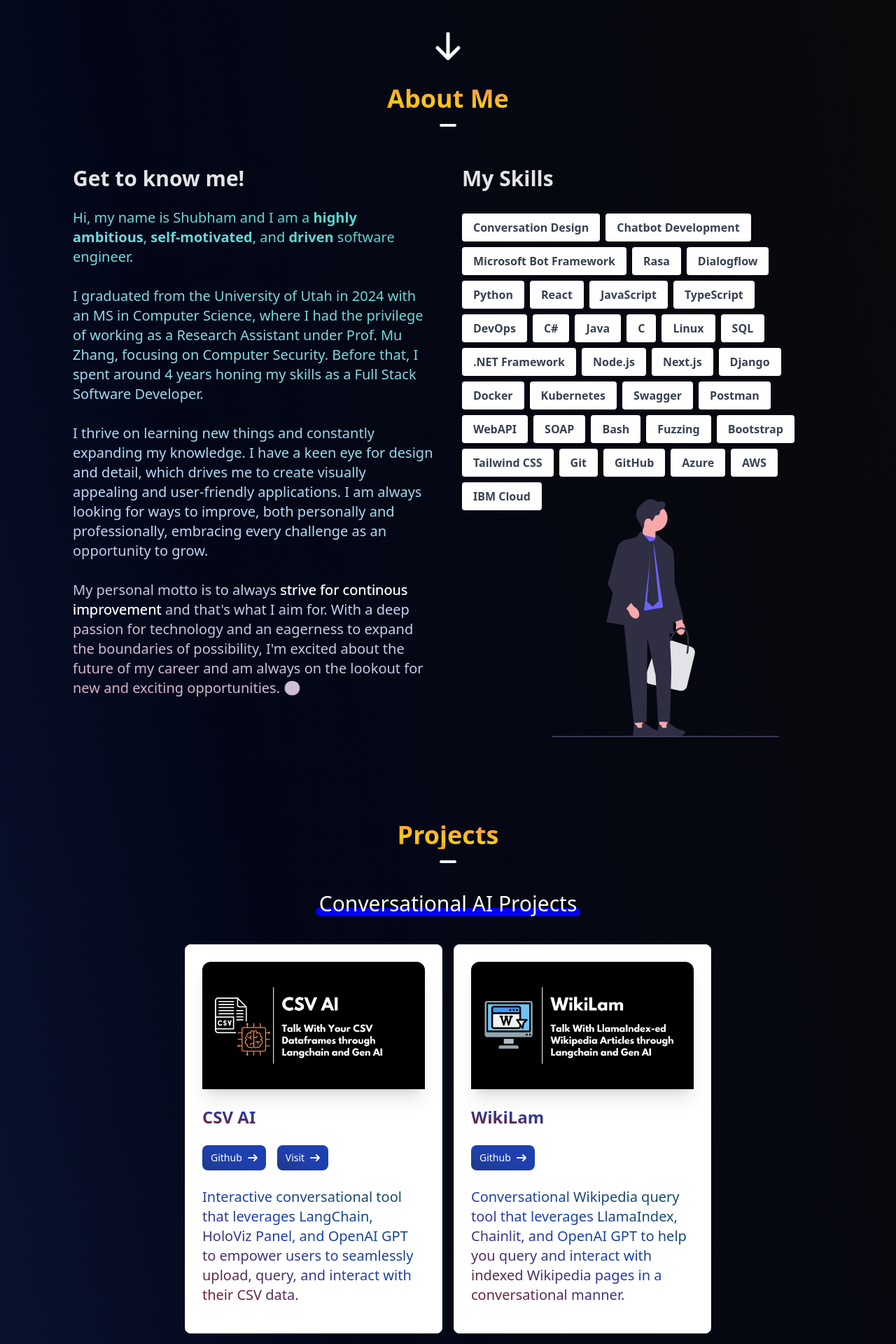
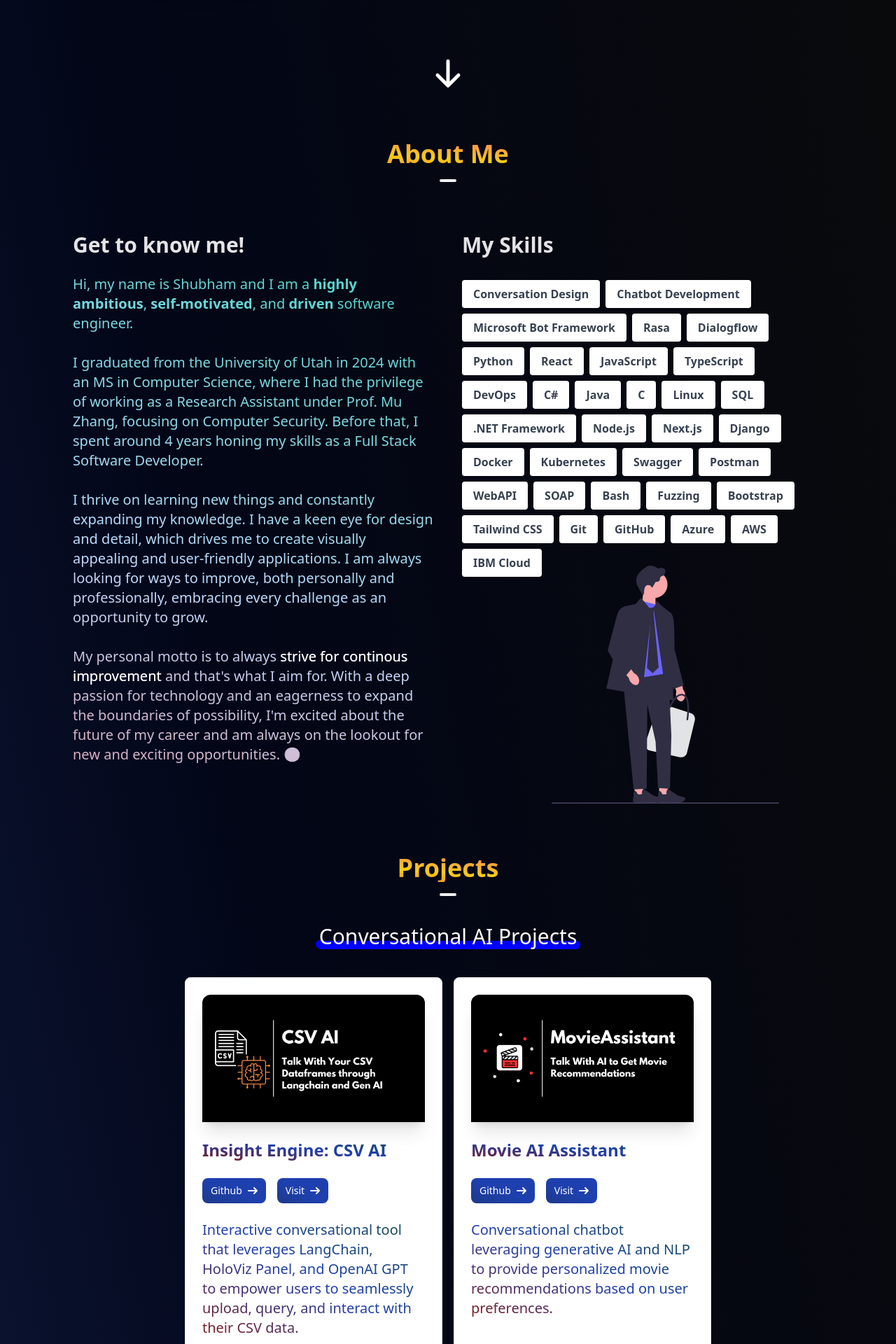
Before and after one commit to cictema/devfolio, a Next.js app: page / in a window 1280 px wide. Shown: the part 640-2560 px from the top of the page at 70% size. Built offline with nearby package versions, Linux system fonts and the light colour scheme.

Commit message:
update min screen for large screens for hero section

```diff
--- a/components/AboutSection.tsx
+++ b/components/AboutSection.tsx
@@ -41,7 +41,7 @@ const skills = [
 const AboutSection = () => {
   return (
     <section id="about">
-      <div className="my-9 pb-12">
+      <div className="flex flex-col text-center items-center justify-center">
         <h1 className="my-10 text-center font-bold text-4xl text-white">
           <div className="flex items-center justify-center">
             {/* <span className="underline3">about me </span> */}
--- a/components/HeroSection.tsx
+++ b/components/HeroSection.tsx
@@ -12,6 +12,8 @@ import {
 const HeroSection = () => {
   return (
     <section id="home">
+      {/* <div></> */}
+      <div className="min-h-screen flex flex-col justify-center items-center">
         <div className="flex flex-col text-center items-center justify-center animate-fadeIn animation-delay-2 my-10 py-16 sm:py-16 md:py-20 md:flex-row md:space-x-4 md:text-left">
           <div className="md:mt-2 md:w-1/2">
             <Image
@@ -76,13 +78,14 @@ const HeroSection = () => {
             activeClass="active"
             spy={true}
             smooth={true}
-          offset={-200}
+            offset={-100}
             duration={500}
           >
             <HiArrowDown size={50} className="animate-bounce fill-white" />
           </Link>
 
         </div>
+      </div>
     </section>
   )
 }
--- a/components/Navbar.tsx
+++ b/components/Navbar.tsx
@@ -32,8 +32,8 @@ const NAV_ITEMS: Array<NavItem> = [
 ]
 
 export default function Navbar() {
-  const { systemTheme, theme, setTheme } = useTheme()
-  const currentTheme = theme === "system" ? systemTheme : theme
+  // const { systemTheme, theme, setTheme } = useTheme()
+  // const currentTheme = theme === "system" ? systemTheme : theme
   const pathname = usePathname()
   const [navbar, setNavbar] = useState(false)
   return (
@@ -59,9 +59,8 @@ export default function Navbar() {
 
         <div>
           <div
-            className={`flex-1 justify-self-center pb-3 mt-8 md:block md:pb-0 md:mt-0 ${
-              navbar ? "block" : "hidden"
-            }`}
+            className={`flex-1 justify-self-center pb-3 mt-8 md:block md:pb-0 md:mt-0 ${navbar ? "block" : "hidden"
+              }`}
           >
             <div className="items-center justify-center space-y-8 md:flex md:space-x-6 md:space-y-0">
               {NAV_ITEMS.map((item, idx) => {
--- a/components/ProjectsSection.tsx
+++ b/components/ProjectsSection.tsx
@@ -5,7 +5,7 @@ import { BsGithub, BsArrowUpRightSquare } from "react-icons/bs"
 
 const other_projects = [
   {
-    name: "Mini Blockchain",
+    name: "Mini-Blockchain",
     description:
       "A miniature implementation of a Blockchain, using Python 3 and Flask.",
     image: "/project_section/blockchain.png",
@@ -30,7 +30,7 @@ const other_projects = [
 ]
 
 const conversational_ai_projects = [{
-  name: "CSV AI",
+  name: "Insight Engine: CSV AI ",
   description:
     "Interactive conversational tool that leverages LangChain, HoloViz Panel, and OpenAI GPT to empower users to seamlessly upload, query, and interact with their CSV data. ",
   image: "/project_section/csvai.png",
@@ -38,14 +38,7 @@ const conversational_ai_projects = [{
   link: "https://tight-water-9718.ploomberapp.io/app"
 },
 {
-  name: "WikiLam",
-  description:
-    "Conversational Wikipedia query tool that leverages LlamaIndex, Chainlit, and OpenAI GPT to help you query and interact with indexed Wikipedia pages in a conversational manner.",
-  image: "/project_section/wikilam.png",
-  github: "https://github.com/cystema/wikilam",
-},
-{
-  name: "MovieAssistant",
+  name: "Movie AI Assistant",
   description:
     "Conversational chatbot leveraging generative AI and NLP to provide personalized movie recommendations based on user preferences.",
   image: "/project_section/movieassistant.png",
@@ -53,12 +46,19 @@ const conversational_ai_projects = [{
   link: "https://sites.google.com/view/movieassistant/home",
 },
 {
-  name: "AI-Powered Insight Engine for PDFs",
+  name: "Insight Engine: PDF AI",
   description:
     "AI-powered application that allows interactions with PDF documents and provides intelligent responses in a conversational format using RAG, Langchain, OpenAI, and HuggingFace.",
   image: "/project_section/pdfassistant.png",
   github: "https://github.com/cystema/pdf-reader-langchain-streamlit",
   link: "https://pdf-insight-engine-langchain.streamlit.app/"
+},
+{
+  name: "WikiLam: Wiki AI",
+  description:
+    "Conversational Wikipedia query tool that leverages LlamaIndex, Chainlit, and OpenAI GPT to help you query and interact with indexed Wikipedia pages in a conversational manner.",
+  image: "/project_section/wikilam.png",
+  github: "https://github.com/cystema/wikilam",
 },
 {
   name: "RAG + Langchain",
```
Lines whose indentation alone changed are shown as unchanged.
